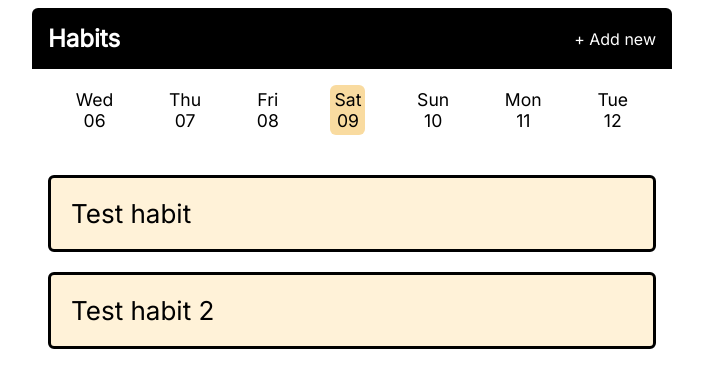
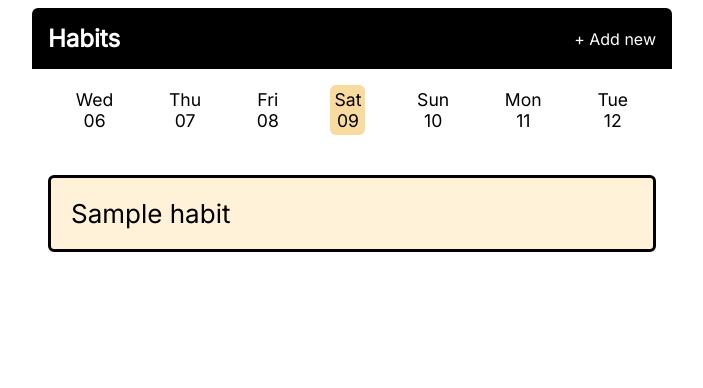
Before and after one commit to jaques67/Habit-Tracker, a Flask app: page / in a window 1280 px wide. Shown: the top 388 px of the page, without its empty margins (288-991 px from the left). Run offline with Flask 3, Linux system fonts and the light colour scheme; a database or web service that is not in the repository returns one stand-in record (values such as "Sample title").

Commit message:
Using MongoDB in the habit tracker
Added a new project on MongoDB and added the tracker database.
Could not use the new URI last time but now it worked and I added
/tracker to the URI which would probably have created the db when run.
Changed current project to make use of MongoDB.

```diff
--- a/app.py
+++ b/app.py
@@ -1,9 +1,16 @@
+import os
 from flask import Flask
 from routes import pages
+from pymongo import MongoClient
+from dotenv import load_dotenv
+
+load_dotenv()
 
 
 def create_app():
     app = Flask(__name__)
+    client = MongoClient(os.environ.get("MONGODB_URI"))
+    app.db = client.get_default_database()
+
     app.register_blueprint(pages)
-
     return app
--- a/requirements.txt
+++ b/requirements.txt
@@ -1,2 +1,3 @@
 flask
 python-dotenv
+pymongo[srv]
--- a/routes.py
+++ b/routes.py
@@ -1,54 +1,65 @@
 import datetime
-from collections import defaultdict
-from flask import Blueprint, render_template, request, redirect, url_for
+import uuid
+from flask import Blueprint, render_template, request, redirect, url_for, current_app
 
 pages = Blueprint("habits", __name__, template_folder="templates", static_folder="static")
-habits = ["Test habit", "Test habit 2"]
-completions = defaultdict(list)
 
 
 @pages.context_processor
 def add_calc_date_range():
-    def date_range(start: datetime.date):
+    def date_range(start: datetime.datetime):
         dates = [start + datetime.timedelta(days=diff) for diff in range(-3, 4)]
         return dates
 
     return {"date_range": date_range}
 
 
+def today_at_midnight():
+    today = datetime.datetime.today()
+    return datetime.datetime(today.year, today.month, today.day)  # by default h:m:s is set to 0
+
+
 @pages.route('/')
 def index():  # put application's code here
     date_str = request.args.get("date")
     if date_str:
-        selected_date = datetime.date.fromisoformat(date_str)
+        selected_date = datetime.datetime.fromisoformat(date_str)
     else:
-        selected_date = datetime.date.today()
+        selected_date = today_at_midnight()
+
+    habits_on_date = current_app.db.habits.find({"added": {"$lte": selected_date}})
+    completions = [
+        habit["habit"]
+        for habit in current_app.db.completions.find({"date": selected_date})
+    ]
 
     return render_template(
         "index.html",
-        habits=habits,
+        habits=habits_on_date,
         selected_date=selected_date,
-        completions=completions[selected_date],
+        completions=completions,
         title="Habit Tracker - Home",
     )
 
 
 @pages.route("/add", methods=["GET", "POST"])
 def add_habit():
+    today = today_at_midnight()
+
     if request.form:
-        habits.append(request.form.get("habit"))
+        current_app.db.habits.insert_one(
+            {"_id": uuid.uuid4().hex, "added": today, "name": request.form.get("habit")}
+        )
     return render_template("add_habit.html",
                            title="Habit Tracker - Add Habit",
-                           selected_date=datetime.date.today())
+                           selected_date=today)
 
 
 @pages.route("/complete", methods=["POST"])
 def complete():
     date_string = request.form.get("date")
-    habit = request.form.get("habitName")
-    print(f"habit: { habit }")
-    date = datetime.date.fromisoformat(date_string)
-    completions[date].append(habit)
-    print(completions)
+    habit = request.form.get("habitId")
+    date = datetime.datetime.fromisoformat(date_string)
+    current_app.db.completions.insert_one({"date": date, "habit": habit})
 
     return redirect(url_for("habits.index", date=date_string))
--- a/templates/index.html
+++ b/templates/index.html
@@ -3,12 +3,13 @@
 {% block main_content %}
     <section class="habit-list">
         {% for habit in habits %}
-            {% set completed = habit in completions %}
+            {% set completed = habit["_id"] in completions %}
             {% if completed %}
                 <div class="habit completed">
                     <p class="habit__name">
-                        {{ habit }}
+                        {{ habit["name"] }}
                     </p>
+{#                    checkmark image#}
                     <svg class="habit__icon" xmlns="http://www.w3.org/2000/svg" viewBox="0 0 20 20" fill="currentColor">
                         <path fill-rule="evenodd" d="M10 18a8 8 0 100-16 8 8 0 000 16zm3.707-9.293a1 1 0 00-1.414-1.414L9 10.586 7.707 9.293a1 1 0 00-1.414 1.414l2 2a1 1 0 001.414 0l4-4z" clip-rule="evenodd" />
                     </svg>
@@ -16,10 +17,10 @@
             {% else %}
                 <div class="habit">
                     <form method="POST" class="habit__form" action="{{ url_for('habits.complete') }}" >
-                        <input type="hidden" id="habitName" name="habitName" value="{{ habit }}">
+                        <input type="hidden" id="habitId" name="habitId" value="{{ habit["_id"] }}">
                         <input type="hidden" id="date" name="date" value="{{ selected_date }}">
                         <button type="submit" class="habit__button">
-                            {{ habit }}
+                            {{ habit["name"] }}
                         </button>
                     </form>
                 </div>
```
Also changed, not shown: 1 other file.
